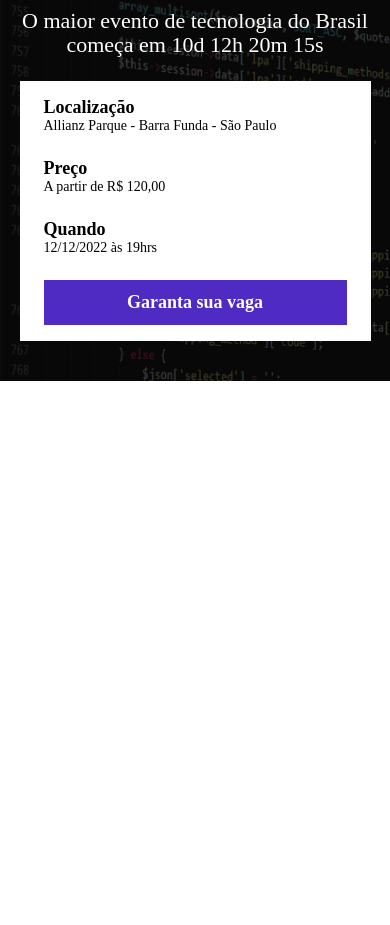
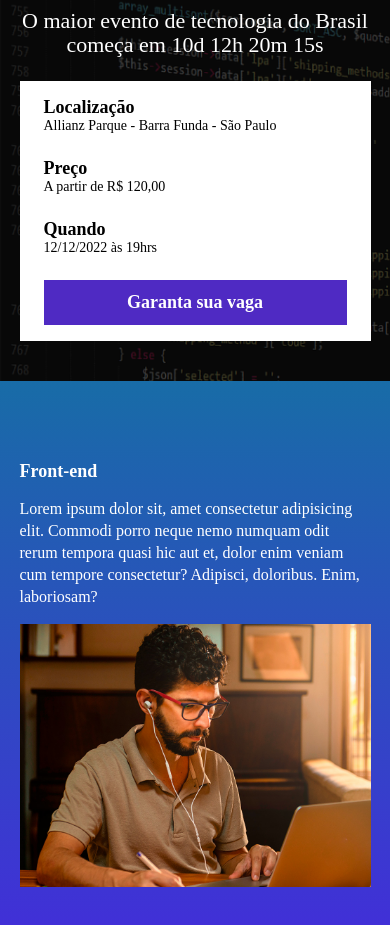
Before and after one commit to Nycolas-Klentfelt/ebac_tech_talks, a website built with Parcel: page src/index.html in a window 390 px wide. Shown: the part 95-1020 px from the top of the page. Before the commit the page ends 844 px from the top, so only its background shows below. Built offline with nearby package versions, Linux system fonts and the light colour scheme.

Commit message:
Criando section event

```diff
--- a/src/index.html
+++ b/src/index.html
@@ -36,10 +36,20 @@
                 <a class="button button--primary" href="#">
                     Garanta sua vaga
                 </a>
-
             </div>
         </div>
     </header>
+    <section class="event">
+        <div class="container">
+            <div class="event__detail">
+                <h2 class="event__detail__title">Front-end</h2>
+                <p class="event__detail__description">
+                    Lorem ipsum dolor sit, amet consectetur adipisicing elit. Commodi porro neque nemo numquam odit rerum tempora quasi hic aut et, dolor enim veniam cum tempore consectetur? Adipisci, doloribus. Enim, laboriosam?
+                </p>
+            </div>
+            <img class="event__image" src="images/frontend.png" alt="front-end">
+        </div>
+    </section>
     <script src="scripts/main.js"></script>
 </body>
 </html>
--- /dev/null
+++ b/src/styles/_event.scss
@@ -0,0 +1,40 @@
+.event{
+    padding: 80px 0;
+    background-image: linear-gradient(#186ca7, #442bdb);
+
+    .container{
+        display: flex;
+    }
+
+    &__detail{
+        margin-right: 40px;
+        &__title{
+            font-size: 18px;
+            font-weight: bold;
+            margin-bottom: 16px;
+        }
+        &__description{
+            line-height: 22px;
+        }
+    }
+
+    &__image{
+        max-width: 360px;
+    }
+
+    @media (max-width:640px){
+        .container{
+            display: block;
+        }
+
+        &__detail{
+            margin-right: 0;
+            margin-bottom: 16px;
+        }
+
+        &__image{
+            width: 100%;
+        }
+
+    }
+}
--- a/src/styles/main.scss
+++ b/src/styles/main.scss
@@ -1,6 +1,7 @@
 @use '_hero';
 @use './components/_infos-bar';
 @use './components/_buttons';
+@use '_event';
 
 *{
     margin: 0;
```
